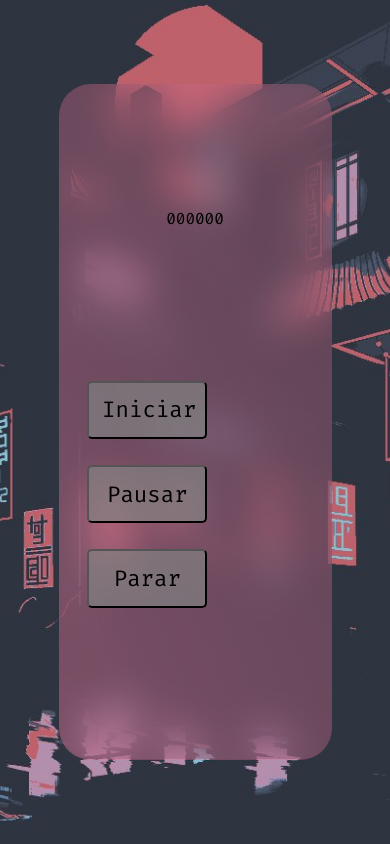
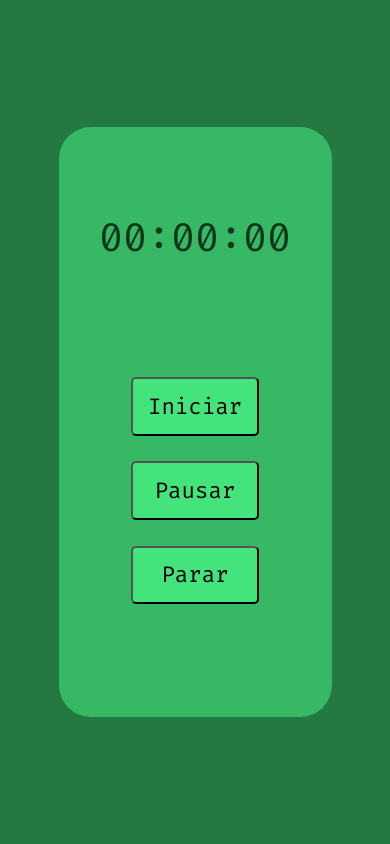
Before and after one commit to laporeon/stopwatch, a plain HTML site: page index.html in a window 390 px wide. Drawn offline with Linux system fonts and the light colour scheme.

Commit message:
style: change color pallete

```diff
--- a/styles.css
+++ b/styles.css
@@ -8,20 +8,18 @@
 main {
   width: 100vw;
   height: 100vh;
-  background: url('./29y8l4ssock51.jpg') no-repeat center;
-  background-size: cover;
+  background: #247841;
   display: flex;
+  align-items: center;
   justify-content: center;
-  align-items: center;
 }
 
 .timer-container {
   width: 70%;
-  height: 80vh;
+  height: 70vh;
   background: white;
-  background: linear-gradient(to right top, rgba(238,121,159, 0.4), rgba(205,104,137, 0.3));
+  background: #37B864;
   border-radius: 2rem;
-  backdrop-filter: blur(1.2rem);
   display: flex;
   flex-direction: column;
   align-items: center;
@@ -30,38 +28,20 @@ main {
 
 .timer-itens  {
   display: flex;
-  align-items: center;
-  justify-content: center;
 }
 
-.timer-itens > .item {
-  width: 12.5rem;
-  height: 12.5rem;
-  background: linear-gradient(to left bottom, rgba(238,121,159, 1), rgba(205,104,137, 1));
-  margin: 1rem;
-  border-radius: 2px;
-  display: flex;
-  align-items: center;
-  justify-content: center;
+.timer-itens > span {
+  font-size: 7rem;
   position: relative;
+  color: #11381F;
 }
 
-.timer-itens > .item span {
-  font-size: 4rem;
+.timer-itens > span:first-child:after {
+  content: ':';
 }
 
-.timer-itens > .item:first-child::after {
+.timer-itens > span:last-child:before {
   content: ':';
-  position: absolute;
-  right: -35px;
-  font-size: 4rem;
-}
-
-.timer-itens > .item:last-child::before {
-  content: ':';
-  position: absolute;
-  left: -35px;
-  font-size: 4rem;
 }
 
 .buttons {
@@ -69,11 +49,11 @@ main {
 }
 
 .buttons > button {
-  width: 7.5rem;
+  width: 8rem;
   padding: 0.8rem;
   border-radius: 5px;
   margin: 0.8rem;
-  background: rgba(130,130,130, 0.7);
+  background: rgba(74,247,135, 0.7);
   font-size: 1.4rem;
   cursor: pointer;
   font-weight: 500;
@@ -82,3 +62,16 @@ main {
 .buttons > button:hover {
   color: white;
 }
+
+@media only screen and (max-width: 600px) {
+
+  .timer-itens > span  {
+    font-size: 2.5rem;
+  }
+
+  .buttons {
+    display: flex;
+    flex-direction: column;
+  }
+
+}
```
